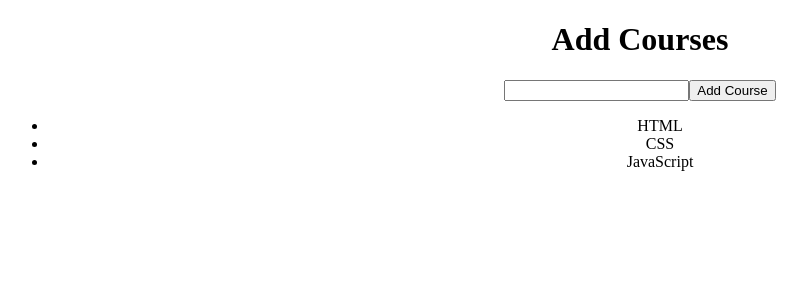
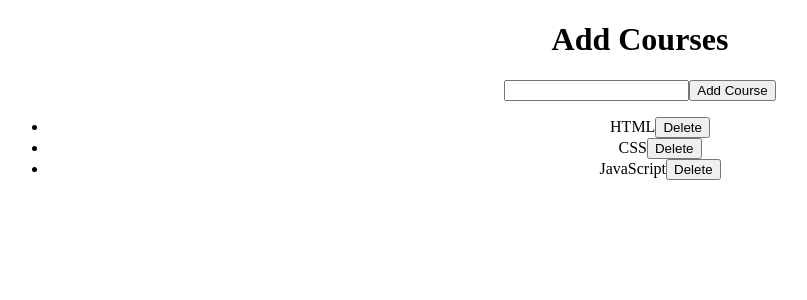
Before and after one commit to EMahmoudNabil/Courses-App, a React (Create React App) app: page / in a window 1280 px wide. Shown: the top 300 px of the page, without its empty margins (0-807 px from the left). Built offline with nearby package versions, Linux system fonts and the light colour scheme.

Commit message:
Delete Course Function

```diff
--- a/src/App.js
+++ b/src/App.js
@@ -34,11 +34,21 @@ class App extends Component{
 
   }
 
+  //Delete Course
+  deleteCourse=(index)=>{
+    let courses = this.state.courses;
+    courses.splice(index ,1);
+    this.setState({
+      courses
+    })
+
+  }
+
 
   render(){
     const {courses} =this.state;
     const courseList = courses.map((course , index )=>{
-        return     <CourseList detail={course} key={index} />
+        return     <CourseList detail={course} key={index} index={index} deleteCourse ={this.deleteCourse} />
     })
     return(
       <div className="App">
--- a/src/Components/CourseList.js
+++ b/src/Components/CourseList.js
@@ -4,10 +4,21 @@ import '../App.css';
 
 
 class CourseList extends Component{
+ // render Course items
+renderCourse=()=>{
+    return(
+        <li>
+        <span>{this.props.detail.name}</span>
+
+        <button onClick={()=>{this.props.deleteCourse(this.props.index)}} >Delete</button>
+      </li>
+    )
+}
+
   render(){
     return(
       <React.Fragment >
-        <li>{this.props.detail.name}</li>
+      {this.renderCourse()}
     </React.Fragment>
 
     )
```
